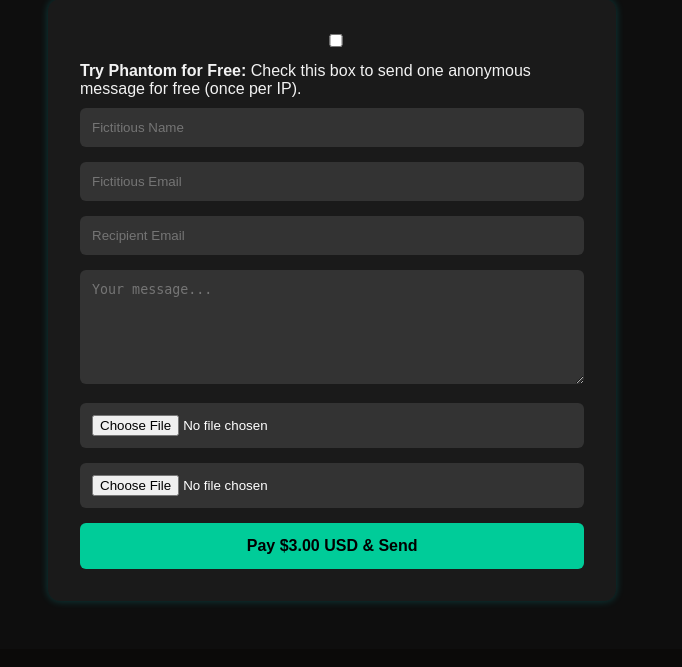
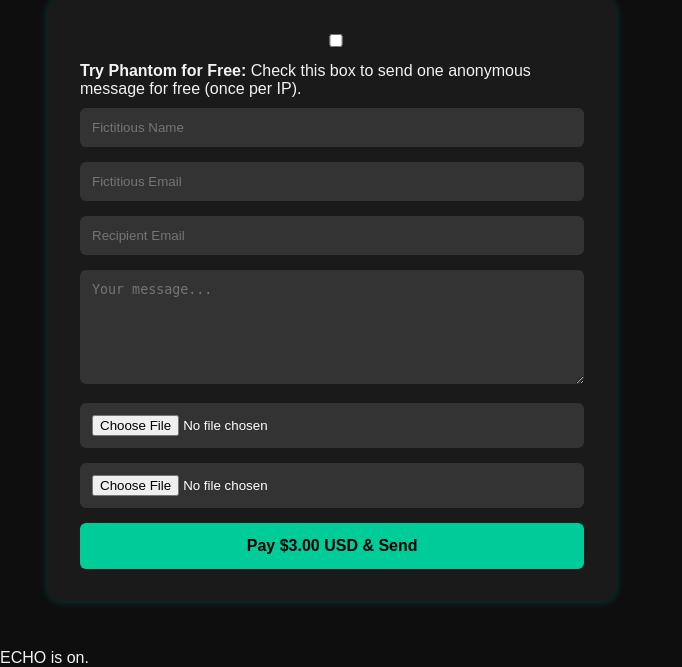
Before and after one commit to Nutsy7976/phantom-email, a Flask app: page / in a window 1280 px wide. Shown: the part 561-1228 px from the top of the page, without its empty margins (0-682 px from the left). Before the commit the page ends 1166 px from the top, so only its background shows below. Run offline with Flask 3, Linux system fonts and the light colour scheme.

Commit message:
Trigger redeploy: force refresh index.html

```diff
--- a/templates/index.html
+++ b/templates/index.html
@@ -136,4 +136,4 @@
 
 
 </body>
-</html>
+</html>ECHO is on.
```
